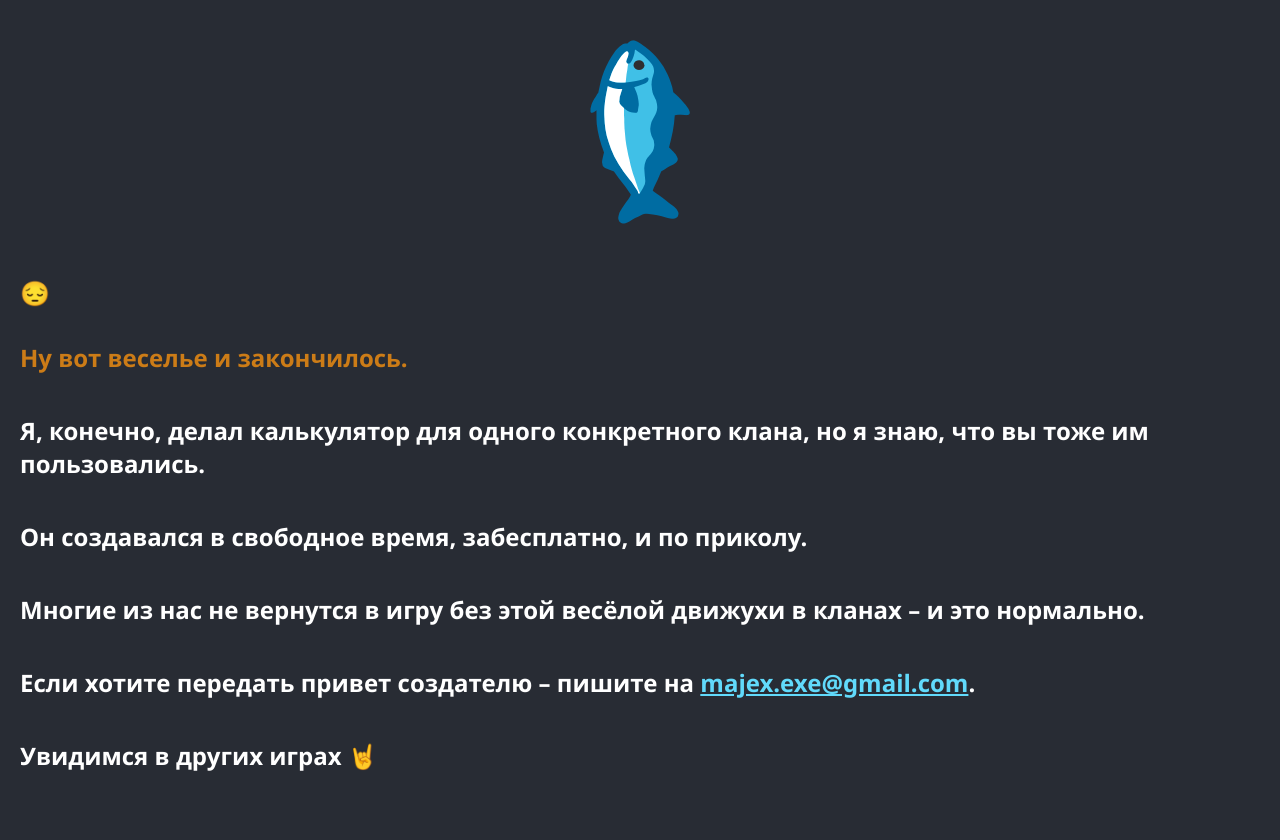
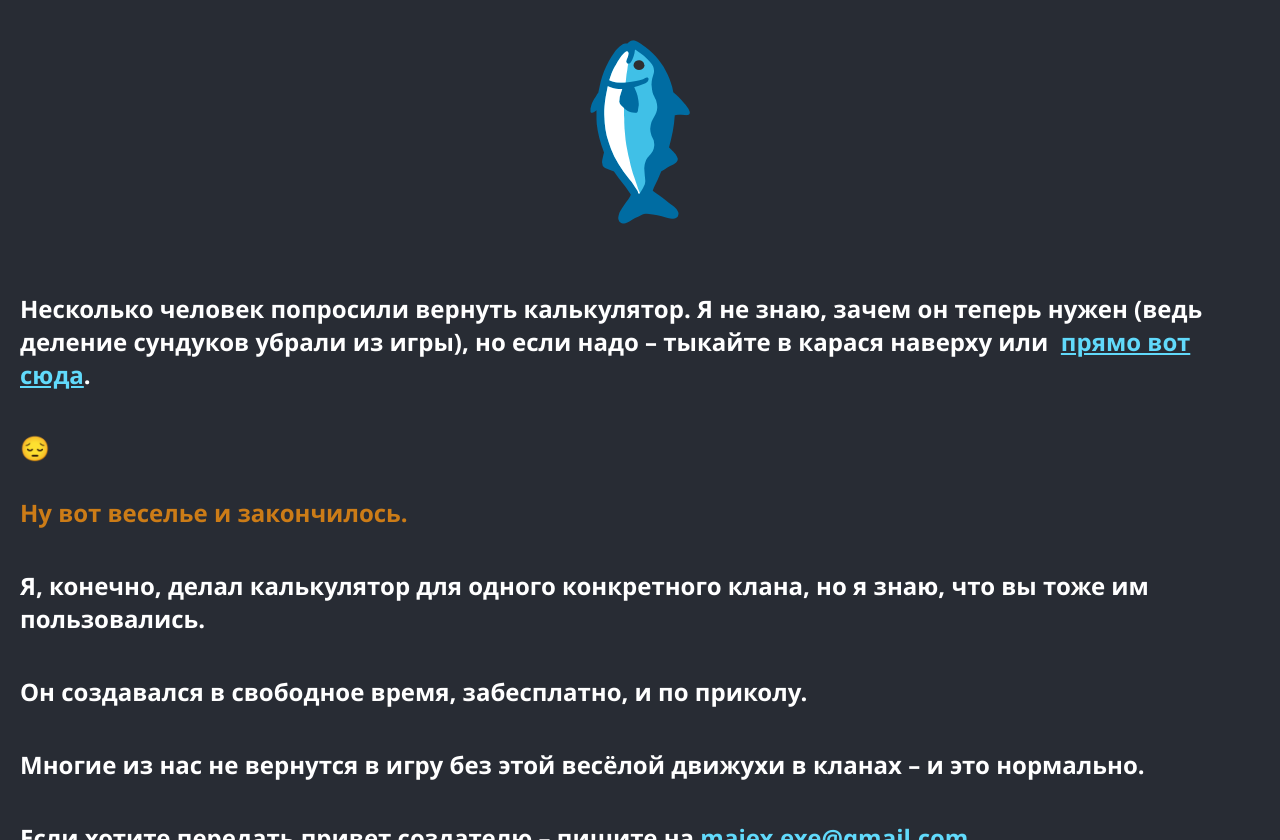
Before and after one commit to majeX/karas-calculator, a React (Create React App) app: page /changelog in a window 1280 px wide. Built offline with nearby package versions, Linux system fonts and the light colour scheme.

Commit message:
Bring back the calculator

```diff
--- a/src/App.tsx
+++ b/src/App.tsx
@@ -1,4 +1,5 @@
 import React, { useCallback, useEffect, useState } from 'react';
+import { Link } from 'react-router-dom';
 
 import { CalcResults, calculateAll, getAllMultipliers } from './calculate';
 import karas from './karas.svg';
@@ -52,7 +53,9 @@ function App() {
   return (
     <div className="App">
       <header className="App-header">
-        <img src={karas} className="App-logo" alt="logo" />
+        <Link to="/">
+          <img src={karas} className="App-logo" alt="logo" />
+        </Link>
       </header>
 
       <Form
--- a/src/Farewell/Farewell.tsx
+++ b/src/Farewell/Farewell.tsx
@@ -11,11 +11,16 @@ const Farewell: FC<Props> = () => {
   return (
     <div className="App Farewell">
       <header className="App-header">
-        <Link to="/">
+        <Link to="/calc">
           <img src={karas} className="App-logo" alt="logo" />
         </Link>
       </header>
       <section>
+        <h5>
+          Несколько человек попросили вернуть калькулятор.
+          Я не знаю, зачем он теперь нужен (ведь деление сундуков убрали из игры), но если надо – тыкайте в карася наверху или
+          &nbsp;<Link to="/calc">прямо вот сюда</Link>.
+        </h5>
         <h3>😔</h3>
         <h4>
           Ну вот веселье и закончилось.
--- a/src/Footer.tsx
+++ b/src/Footer.tsx
@@ -7,7 +7,8 @@ const Footer: FC<Props> = () => {
   return (
     <footer className="App__footer">
       Built by <a href="https://github.com/majeX">majeX</a>; v1.2.2.&nbsp;
-      <Link to="/changelog">Changelog</Link>
+      Email: <a href="mailto:majex.exe@gmail.com">majex.exe@gmail.com</a>.
+      &nbsp;<Link to="/changelog">Changelog</Link>
     </footer>
   );
 };
--- a/src/index.tsx
+++ b/src/index.tsx
@@ -5,23 +5,23 @@ import { HashRouter, Route, Switch } from 'react-router-dom';
 import './index.css';
 import App from './App';
 import * as serviceWorker from './serviceWorker';
-// import Changelog from './Changelog/Changelog';
-// import Clanquest from './Clanquest/Clanquest';
+import Changelog from './Changelog/Changelog';
+import Clanquest from './Clanquest/Clanquest';
 import Farewell from './Farewell/Farewell';
 
 ReactDOM.render(
   <React.StrictMode>
     <HashRouter>
       <Switch>
-        {/*<Route path="/changelog">*/}
-        {/*  <Changelog />*/}
-        {/*</Route>*/}
-        {/*<Route path="/clanquest">*/}
-        {/*  <Clanquest />*/}
-        {/*</Route>*/}
-        {/*<Route path="/">*/}
-        {/*  <App />*/}
-        {/*</Route>*/}
+        <Route path="/changelog">
+          <Changelog />
+        </Route>
+        <Route path="/clanquest">
+          <Clanquest />
+        </Route>
+        <Route path="/calc">
+          <App />
+        </Route>
         <Route path="/">
           <Farewell />
         </Route>
```
